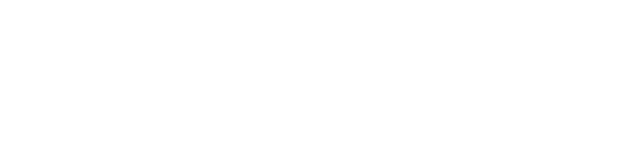
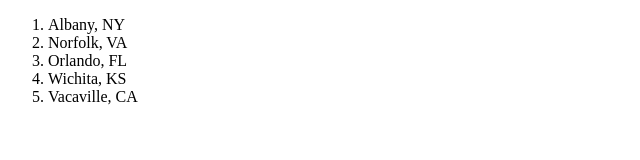
Before and after one commit to jmidd2/html-pre-exercise, a plain HTML site: page index.html in a window 1280 px wide. Shown: the whole page, without its empty margins (0-640 px from the left). Drawn offline with Linux system fonts and the light colour scheme.

```diff
--- a/index.html
+++ b/index.html
@@ -7,5 +7,12 @@
   <title>HTML Pre-Exercise</title>
 </head>
 <body>
+  <ol>
+    <li>Albany, NY</li>
+    <li>Norfolk, VA</li>
+    <li>Orlando, FL</li>
+    <li>Wichita, KS</li>
+    <li>Vacaville, CA</li>
+  </ol>
 </body>
 </html>
```
